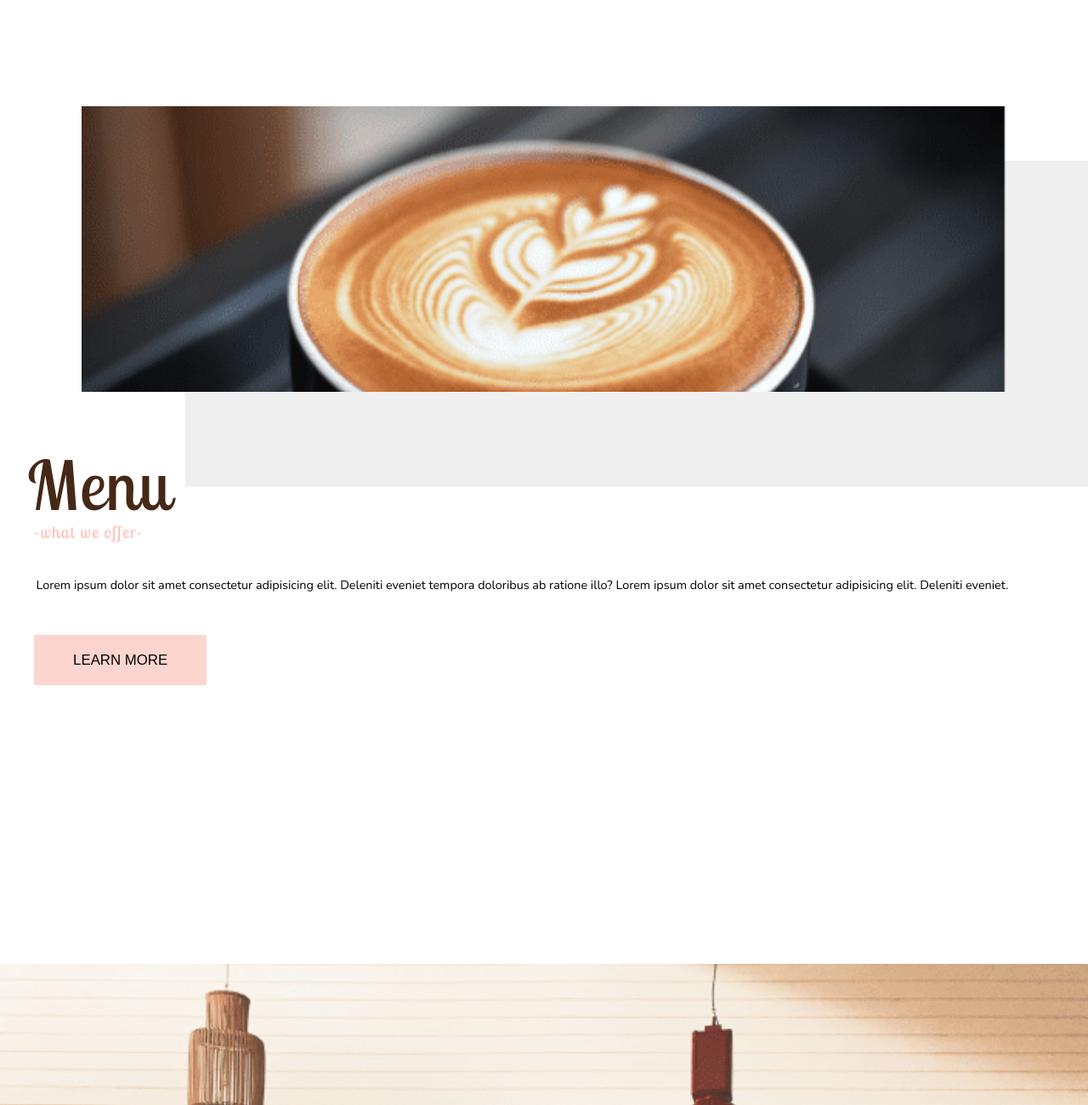
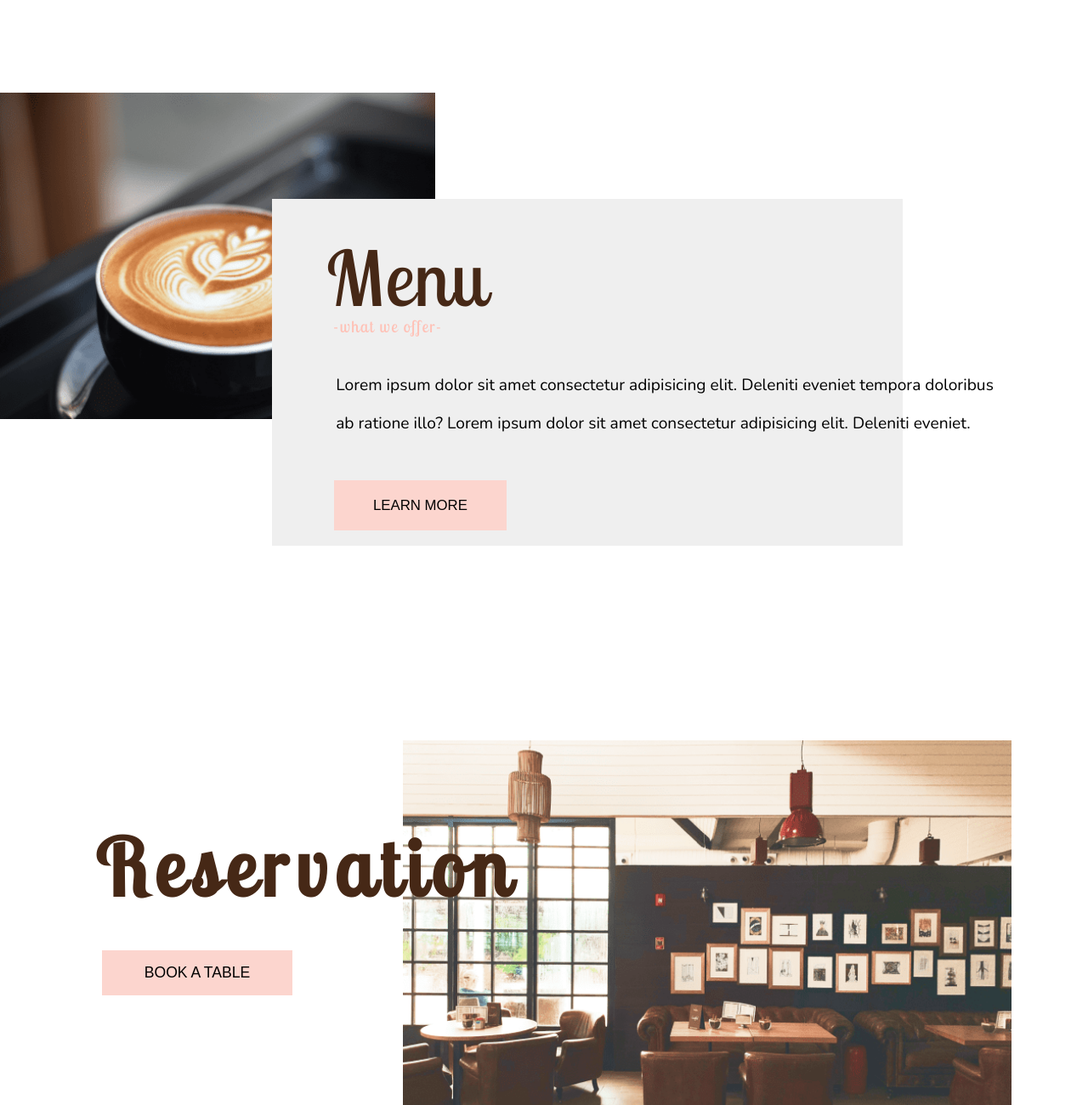
Before and after one commit to tommyyh/Cafe, a plain HTML site: page The base/index.html in a window 1280 px wide. Shown: the part 3008-4308 px from the top of the page at 85% size. Drawn offline with nearby package versions, Linux system fonts and the light colour scheme.

```diff
--- a/The base/Style/style.css
+++ b/The base/Style/style.css
@@ -1438,7 +1438,7 @@
 
    /* What we do section */
    .section-4 {
-      margin-top: 10rem;
+      margin-top: 5.5rem;
    }
 
    .wwd {
@@ -1461,8 +1461,8 @@
    }
 
    .wwd-rect {
-      width: 47%;
-      height: 52rem;
+      width: 46%;
+      height: 52.5rem;
       background: #EFEFEF;
       position: absolute;
       z-index: -1;
@@ -1485,13 +1485,13 @@
       letter-spacing: 0.1rem;
       font-weight: 500;
       font-size: 1.2rem;
-      margin-top: 2.2rem;
+      margin-top: 2.35rem;
       margin-left: 12.8rem;
    }
 
    .wwd-text1 {
       font-size: 1.2rem;
-      margin-top: 2.7rem;
+      margin-top: 3.25rem;
       line-height: 2.8rem;
       margin-left: 12.8rem;
    }
@@ -1505,26 +1505,27 @@
 
    /* Menu section */
    .section-5 {
-      margin-top: 11.5rem;
+      margin-top: 15rem;
    }
 
    .menu-img {
-      width: 85%;
-      height: 21rem;
+      width: 40%;
+      height: 24rem;
       object-fit: cover;
-      left: 50%;
-      transform: translate(-50%);
-      position: relative;
-      z-index: 1;
+      left: 0%;
+      transform: translate(0%);
+      position: absolute;
+      z-index: -2;
    }
 
    .menu-rect {
-      width: 83%;
-      height: 24rem;
+      width: 58%;
+      height: 25.5rem;
       background: #EFEFEF;
       position: absolute;
-      margin-top: 4em;
-      right: 0;
+      margin-top: 7.8rem;
+      margin-left: 20rem;
+      right: auto;
       z-index: -1;
    }
 
@@ -1533,16 +1534,16 @@
       flex-direction: column;
       width: 100%;
       height: 36rem;
-      padding-left: 2rem;
-      padding-right: 4rem;
+      padding-left: 24rem;
+      padding-right: 6.5rem;
    }
 
    .menu h1 {
-      font-size: 5rem;
+      font-size: 5.6rem;
       font-family: 'Lobster Two', cursive;
       font-weight: 500;
       color: #462816;
-      margin-top: 4.9rem;
+      margin-top: 12.5rem;
       letter-spacing: 0.1rem;
    }
 
@@ -1552,15 +1553,15 @@
       letter-spacing: 0.1rem;
       font-weight: 500;
       font-size: 1.2rem;
-      margin-top: 1.3rem;
+      margin-top: 1.4rem;
       margin-left: 0.5rem;
    }
 
    .menu p {
-      font-size: 0.9rem;
-      margin-top: 1.4rem;
+      font-size: 1.2rem;
+      margin-top: 1.8rem;
       line-height: 2.8rem;
-      margin-left: 0.65rem;
+      margin-left: 0.7rem;
    }
 
    .menu button {
@@ -1568,35 +1569,41 @@
       height: 3.7rem;
       background: #FCD5CE;
       border: 1px #FCD5CE solid;
-      margin-top: 2.25rem;
-      margin-left: 0.5rem;
+      margin-top: 2.8rem;
+      margin-left: 0.55rem;
       font-size: 1.05rem;
    }
 
    /* Reservation section */
    .section-6 {
-      margin-top: 5.2rem;
+      margin-top: 11.6rem;
    }
 
    .reserv-img {
-      width: 100%;
+      width: 56%;
+      height: 28rem;
+      position: absolute;
+      right: 7%;
+      object-fit: cover;
+      z-index: -1;
    }
 
    .reserv {
       display: flex;
       flex-direction: column;
-      align-items: center;
+      align-items: baseline;
       width: 100%;
       height: 28rem;
+      padding-left: 7rem;
    }
 
    .reserv h1 {
-      font-size: 4rem;
-      font-family: 'Lobster Two', cursive;
-      font-weight: 500;
+      font-size: 5.8rem;
+      font-family: 'Lobster Two', cursive;
+      font-weight: 600;
       color: #462816;
-      margin-top: 3.4rem;
-      letter-spacing: 0.3rem;
+      margin-top: 8.25rem;
+      letter-spacing: 0.55rem;
    }
 
    .reserv-button {
@@ -1604,7 +1611,7 @@
       height: 3.3rem;
       background: #FCD5CE;
       border: 1px #FCD5CE solid;
-      margin-top: 3rem;
+      margin-top: 5rem;
       margin-left: 0.5rem;
       font-size: 1.10rem;
    }
```
